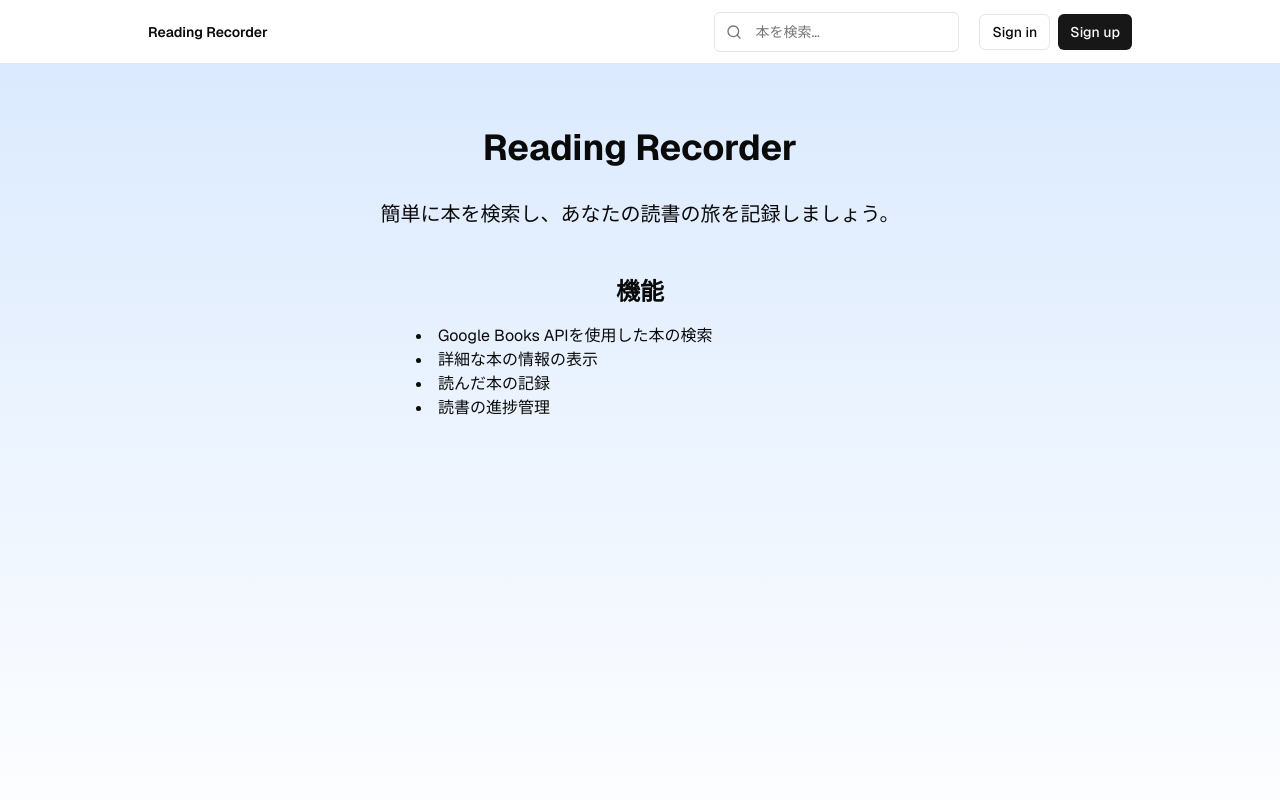
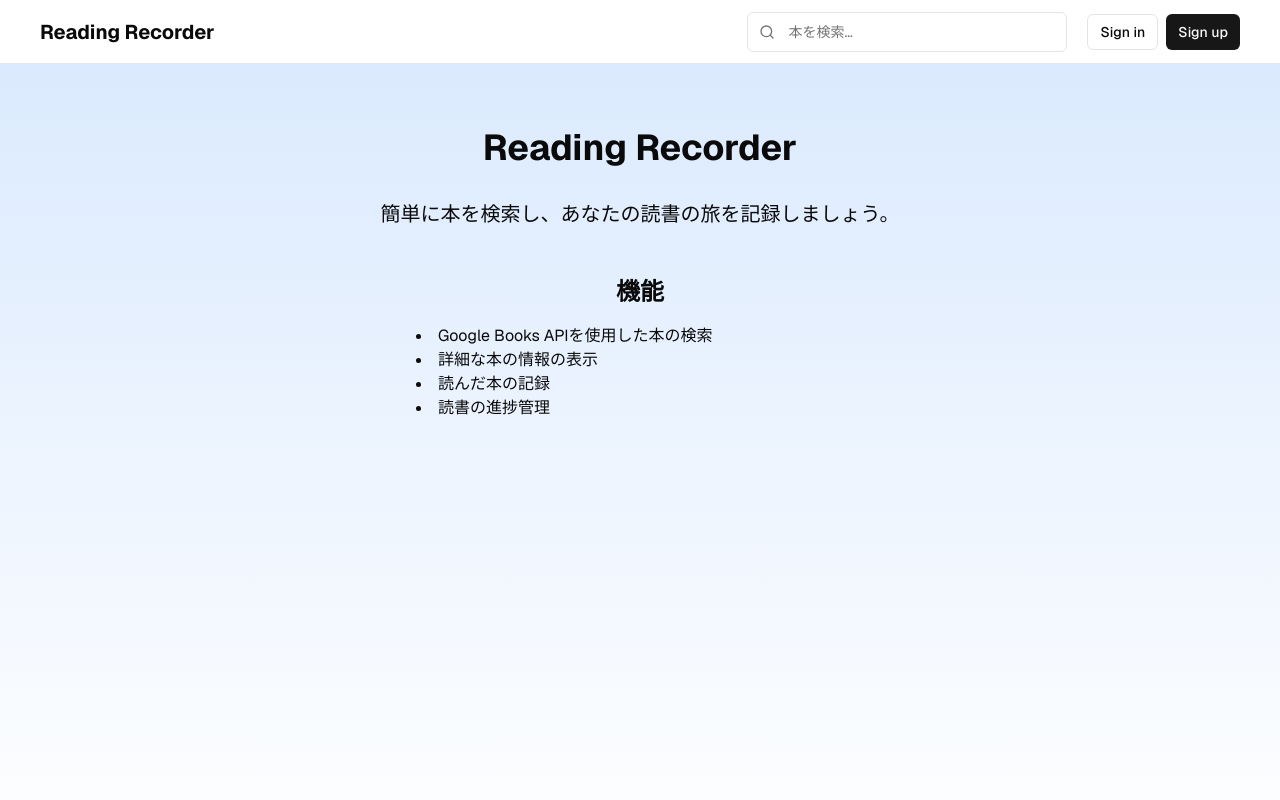
Before and after one commit to Hideki-Kobayashi-Techoes/reading-recorder-supabase, a Next.js app: page / in a window 1280 px wide. Shown: the top 800 px of the page. Built offline with nearby package versions, Linux system fonts and the light colour scheme; no server answers.

Commit message:
ヘッダーのレイアウトを調整
- タイトルの文字を大きいサイズに
- 検索欄の幅をより広く
- ドロップダウンメニューの無効なリンクを削除

```diff
--- a/app/layout.tsx
+++ b/app/layout.tsx
@@ -37,12 +37,14 @@ export default function RootLayout({
         >
           <main className="min-h-screen flex flex-col">
             <nav className="w-full flex justify-center border-b border-b-foreground/10 h-16 sticky top-0 bg-background z-10">
-              <div className="w-full max-w-5xl flex justify-between items-center p-3 px-5 text-sm">
-                <div className="flex gap-5 items-center font-semibold">
+              <div className="container flex justify-between items-center px-10 text-sm">
+                <div className="flex gap-5 items-center text-xl font-bold">
                   <Link href={"/"}>Reading Recorder</Link>
                 </div>
                 <div className="flex gap-5 items-center">
-                  <SearchBox />
+                  <div className="w-80">
+                    <SearchBox />
+                  </div>
                   <HeaderAuth />
                 </div>
               </div>
--- a/components/header-auth.tsx
+++ b/components/header-auth.tsx
@@ -35,13 +35,6 @@ export default async function AuthButton() {
       <DropdownMenuContent align="end">
         <DropdownMenuLabel>{user.email}</DropdownMenuLabel>
         <DropdownMenuSeparator />
-        <DropdownMenuItem asChild>
-          <Link href="">プロフィール</Link>
-        </DropdownMenuItem>
-        <DropdownMenuItem asChild>
-          <Link href="">マイ本棚</Link>
-        </DropdownMenuItem>
-        <DropdownMenuSeparator />
         <DropdownMenuItem>
           <form action={signOutAction} className="w-full">
             <Button
```
